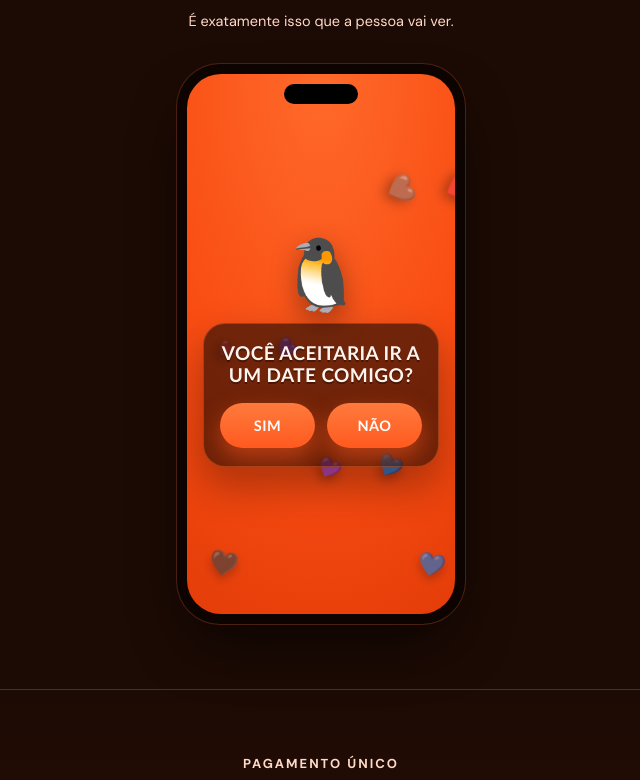
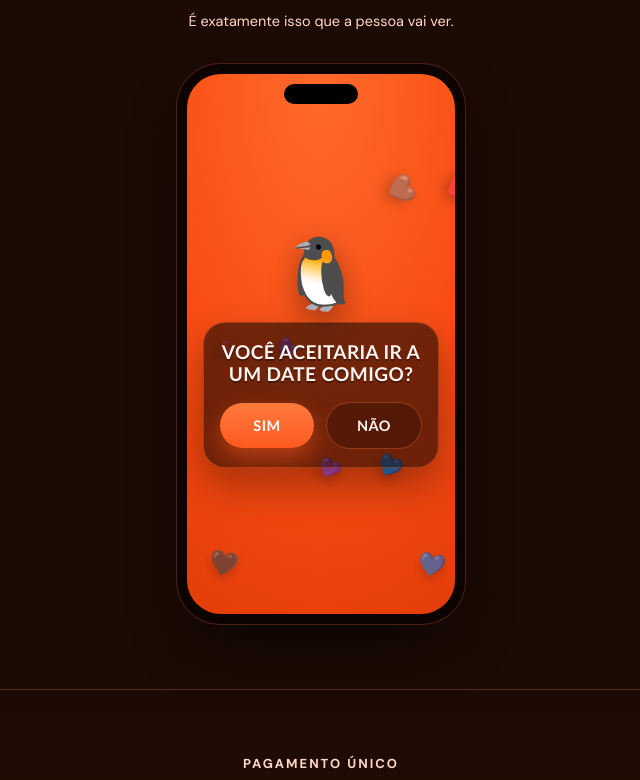
Before and after one commit to joaosamoia/FromMyHeart, a Next.js app: page /date in a window 1280 px wide. Shown: the part 1433-2213 px from the top of the page, without its empty margins (319-959 px from the left). Built offline with nearby package versions, Linux system fonts and the light colour scheme; a web font is replaced by a local one.

Commit message:
Refactor DatePage component for improved readability

```diff
--- a/components/DatePage.tsx
+++ b/components/DatePage.tsx
@@ -1,42 +1,146 @@
 "use client";
 
 // components/DatePage.tsx
-// Template "Date" — convite interativo "Aceita um date? 💙". Produto separado,
-// vendido por R$9,90, com seu próprio fluxo curto no quiz (sem tema, contador,
-// timeline etc — não fazem sentido pra esse formato).
+// Template "Date" — convite interativo "Aceita um date?". Produto separado
+// (R$19,90), com fluxo curto próprio no quiz.
+//
+// São DOIS layouts com o MESMO fluxo de 6 telas — só os tokens visuais mudam.
+// Manter um único componente evita duplicar a lógica (envio pro WhatsApp,
+// navegação, brincadeira do sim/não) em dois arquivos que teriam que ser
+// corrigidos em dobro depois.
 
-import { useState } from "react";
+import { useState, useRef } from "react";
+
+export type DateTemplateId = "sunset" | "docinho";
+
+type Tokens = {
+  nome: string;
+  descricao: string;
+  bg: string;
+  cardBg: string;
+  cardBorder: string;
+  cardShadow: string;
+  fieldBg: string;
+  text: string;
+  muted: string;
+  accent: string;
+  accentSoft: string;
+  btnBg: string;
+  btnText: string;
+  btnShadow: string;
+  radius: number;
+  btnRadius: number;
+  font: string;
+  titleUpper: boolean;
+  titleWeight: number;
+  titleSpacing: number;
+  titleShadow: string;
+  optionCols: number;
+  colorScheme: "dark" | "light";
+  emojiHero: string;
+  emojiSim: string;
+  emojiFim: string;
+  confete: string[];
+  coracao: string;
+};
+
+export const DATE_TEMPLATES: Record<DateTemplateId, Tokens> = {
+  // Laranja quente, caixa alta, clima de meme — o original.
+  sunset: {
+    nome: "Pôr do sol",
+    descricao: "Laranja quente, pinguim e caixa alta",
+    bg: "radial-gradient(120% 120% at 50% 0%, #FF6A2B 0%, #F94C12 55%, #E03A07 100%)",
+    cardBg: "rgba(28,10,4,.62)",
+    cardBorder: "rgba(255,120,60,.35)",
+    cardShadow: "0 18px 40px rgba(0,0,0,.32)",
+    fieldBg: "rgba(20,6,2,.6)",
+    text: "#FFF4EE",
+    muted: "#FFD9C7",
+    accent: "#FF5A1F",
+    accentSoft: "rgba(255,120,60,.22)",
+    btnBg: "linear-gradient(180deg,#FF7A3D,#FF5A1F)",
+    btnText: "#fff",
+    btnShadow: "0 10px 22px rgba(255,90,31,.5)",
+    radius: 22,
+    btnRadius: 40,
+    font: "'Trebuchet MS','Segoe UI',system-ui,sans-serif",
+    titleUpper: true,
+    titleWeight: 800,
+    titleSpacing: 0.4,
+    titleShadow: "0 2px 0 rgba(0,0,0,.35)",
+    optionCols: 3,
+    colorScheme: "dark",
+    emojiHero: "🐧",
+    emojiSim: "🥰",
+    emojiFim: "🐧",
+    confete: ["💙", "🖤", "🤎", "❤️", "💜"],
+    coracao: "💙",
+  },
+  // Pastel claro, minúsculas, clima fofo/adesivo — o oposto do primeiro.
+  docinho: {
+    nome: "Docinho",
+    descricao: "Pastel claro, ursinho e clima fofo",
+    bg: "linear-gradient(180deg, #F6EEFF 0%, #FDF2F8 55%, #EAFBF3 100%)",
+    cardBg: "#ffffff",
+    cardBorder: "rgba(160,120,220,.22)",
+    cardShadow: "0 14px 34px rgba(150,110,200,.18)",
+    fieldBg: "#FBF7FF",
+    text: "#3B2A52",
+    muted: "#8B7BA6",
+    accent: "#A97BE8",
+    accentSoft: "rgba(169,123,232,.16)",
+    btnBg: "linear-gradient(180deg,#C79BF5,#A97BE8)",
+    btnText: "#fff",
+    btnShadow: "0 10px 22px rgba(169,123,232,.4)",
+    radius: 26,
+    btnRadius: 99,
+    font: "'DM Sans','Segoe UI',system-ui,sans-serif",
+    titleUpper: false,
+    titleWeight: 700,
+    titleSpacing: -0.3,
+    titleShadow: "none",
+    optionCols: 2,
+    colorScheme: "light",
+    emojiHero: "🧸",
+    emojiSim: "🌷",
+    emojiFim: "🧸",
+    confete: ["💜", "🩷", "🤍", "🌸", "✨"],
+    coracao: "💜",
+  },
+};
 
 export default function DatePage({
   whatsapp,
   nickname,
   big = false,
+  template = "sunset",
 }: {
   whatsapp?: string;
   nickname?: string;
   big?: boolean;
+  template?: DateTemplateId;
 }) {
+  const T = DATE_TEMPLATES[template] ?? DATE_TEMPLATES.sunset;
   const wa = whatsapp && whatsapp.replace(/\D/g, "").length >= 10 ? whatsapp.replace(/\D/g, "") : "";
-  const nick = nickname && nickname.trim() ? nickname.trim().toUpperCase() : "AMOR";
+  const nick = nickname && nickname.trim() ? nickname.trim() : "amor";
+  const nickShow = T.titleUpper ? nick.toUpperCase() : nick;
+
   const [screen, setScreen] = useState<"s1" | "s2" | "s3" | "s4" | "s5" | "s6">("s1");
-  const [noGone, setNoGone] = useState(false);
   const [food, setFood] = useState<string | null>(null);
   const [vibe, setVibe] = useState<string | null>(null);
   const [dateVal, setDateVal] = useState("");
   const [timeVal, setTimeVal] = useState("");
 
-  const O = { orange: "#F94C12", orange2: "#FF6A2B", btn: "#FF5A1F", card: "rgba(28,10,4,.62)", line: "rgba(255,120,60,.35)", field: "rgba(20,6,2,.6)", text: "#FFF4EE", muted: "#FFD9C7" };
   const s = big ? 1.12 : 1;
-  const heartEmojis = ["💙", "🖤", "🤎", "❤️", "💜"];
-  const hearts = Array.from({ length: 14 }, (_, i) => ({
+  const confete = Array.from({ length: 14 }, (_, i) => ({
     left: (i * 37) % 100,
     dur: 6 + ((i * 13) % 6),
     delay: (i * 7) % 6,
     size: 16 + ((i * 5) % 14),
-    e: heartEmojis[i % heartEmojis.length],
+    e: T.confete[i % T.confete.length],
   }));
 
-  const foods = [["🍔", "Hambúrguer"], ["🍣", "Sushi"], ["🍝", "Massas"], ["🌮", "Tacos"], ["🍕", "Pizza"]];
+  const foods = [["🍔", "Hambúrguer"], ["🍣", "Sushi"], ["🍝", "Massas"], ["🌮", "Tacos"], ["🍕", "Pizza"], ["🍦", "Sorvete"]];
   const vibes = [["⛳", "Golfe"], ["🚶", "Caminhada"], ["🎬", "Cinema"], ["💃", "Dança"], ["🎢", "Parque"], ["🏖️", "Praia"]];
   const meses = ["janeiro", "fevereiro", "março", "abril", "maio", "junho", "julho", "agosto", "setembro", "outubro", "novembro", "dezembro"];
   const fmt = (v: string) => {
@@ -45,61 +149,155 @@ export default function DatePage({
     return `${parseInt(dd)} de ${meses[parseInt(m) - 1]} de ${y}`;
   };
   const sendZap = () => {
-    const msg = `Aceitei nosso date! 💙\n\n📅 ${fmt(dateVal)}\n⏰ ${timeVal || "—"}\n🍽️ ${food || "—"}\n✨ ${vibe || "—"}`;
+    const msg = `Aceitei nosso date! ${T.coracao}\n\n📅 ${fmt(dateVal)}\n⏰ ${timeVal || "—"}\n🍽️ ${food || "—"}\n✨ ${vibe || "—"}`;
     if (wa) window.open?.("https://wa.me/" + wa + "?text=" + encodeURIComponent(msg), "_blank");
     else alert("O número de WhatsApp não foi configurado nesta página.");
   };
 
-  const h1: React.CSSProperties = { fontSize: big ? 25 : 19, fontWeight: 800, letterSpacing: 0.4, lineHeight: 1.18, textShadow: "0 2px 0 rgba(0,0,0,.35)", margin: 0, color: O.text };
-  const sub: React.CSSProperties = { fontSize: big ? 15 : 13, color: O.muted, fontWeight: 600, margin: "8px 0 0" };
-  const card: React.CSSProperties = { width: "100%", boxSizing: "border-box", background: O.card, border: `1px solid ${O.line}`, borderRadius: 22, padding: big ? "22px 20px" : "18px 16px", boxShadow: "0 18px 40px rgba(0,0,0,.32)" };
-  const btn = (dis?: boolean): React.CSSProperties => ({ width: "100%", border: "none", cursor: dis ? "default" : "pointer", color: "#fff", fontWeight: 800, letterSpacing: 0.5, fontSize: big ? 17 : 14.5, padding: big ? "15px 18px" : "12px 14px", borderRadius: 40, fontFamily: "inherit", opacity: dis ? 0.55 : 1, background: dis ? "#a85a3e" : `linear-gradient(180deg,#FF7A3D,${O.btn})`, boxShadow: dis ? "none" : "0 10px 22px rgba(255,90,31,.5)" });
-  const field: React.CSSProperties = { width: "100%", boxSizing: "border-box", background: O.field, border: `1px solid ${O.line}`, borderRadius: 14, padding: "12px 14px", color: O.text, fontSize: 15, fontFamily: "inherit", colorScheme: "dark", outline: "none" };
-  const fl: React.CSSProperties = { alignSelf: "flex-start", fontSize: 11.5, color: O.muted, fontWeight: 700 };
-  const grid: React.CSSProperties = { display: "grid", gridTemplateColumns: "repeat(3,1fr)", gap: 8, width: "100%" };
-  const opt = (sel: boolean): React.CSSProperties => ({ display: "flex", flexDirection: "column", alignItems: "center", gap: 4, padding: "12px 4px", borderRadius: 16, cursor: "pointer", background: sel ? "rgba(255,120,60,.22)" : "rgba(255,255,255,0.06)", border: `1.5px solid ${sel ? "#ffb27a" : O.line}`, boxShadow: sel ? "0 0 0 3px rgba(255,120,60,.25)" : "none" });
-  const emojiTop: React.CSSProperties = { fontSize: 70 * s, lineHeight: 1, animation: "bobD 3s ease-in-out infinite", filter: "drop-shadow(0 10px 14px rgba(0,0,0,.35))" };
+  const h1: React.CSSProperties = {
+    fontSize: (big ? 25 : 19) * (T.titleUpper ? 1 : 1.05),
+    fontWeight: T.titleWeight,
+    letterSpacing: T.titleSpacing,
+    lineHeight: 1.18,
+    textShadow: T.titleShadow,
+    textTransform: T.titleUpper ? "uppercase" : "none",
+    margin: 0,
+    color: T.text,
+  };
+  const sub: React.CSSProperties = { fontSize: big ? 15 : 13, color: T.muted, fontWeight: 600, margin: "8px 0 0" };
+  const card: React.CSSProperties = {
+    width: "100%",
+    boxSizing: "border-box",
+    background: T.cardBg,
+    border: `1px solid ${T.cardBorder}`,
+    borderRadius: T.radius,
+    padding: big ? "22px 20px" : "18px 16px",
+    boxShadow: T.cardShadow,
+  };
+  const btn = (dis?: boolean): React.CSSProperties => ({
+    width: "100%",
+    border: "none",
+    cursor: dis ? "default" : "pointer",
+    color: T.btnText,
+    fontWeight: 800,
+    letterSpacing: T.titleUpper ? 0.5 : 0.2,
+    fontSize: big ? 17 : 14.5,
+    padding: big ? "15px 18px" : "12px 14px",
+    borderRadius: T.btnRadius,
+    fontFamily: "inherit",
+    opacity: dis ? 0.5 : 1,
+    background: dis ? T.muted : T.btnBg,
+    boxShadow: dis ? "none" : T.btnShadow,
+  });
+  const field: React.CSSProperties = {
+    width: "100%",
+    boxSizing: "border-box",
+    background: T.fieldBg,
+    border: `1px solid ${T.cardBorder}`,
+    borderRadius: 14,
+    padding: "12px 14px",
+    color: T.text,
+    fontSize: 15,
+    fontFamily: "inherit",
+    colorScheme: T.colorScheme,
+    outline: "none",
+  };
+  const fl: React.CSSProperties = { alignSelf: "flex-start", fontSize: 11.5, color: T.muted, fontWeight: 700 };
+  const grid: React.CSSProperties = { display: "grid", gridTemplateColumns: `repeat(${T.optionCols},1fr)`, gap: 8, width: "100%" };
+  const opt = (sel: boolean): React.CSSProperties => ({
+    display: "flex",
+    flexDirection: "column",
+    alignItems: "center",
+    gap: 4,
+    padding: T.optionCols === 2 ? "16px 6px" : "12px 4px",
+    borderRadius: 16,
+    cursor: "pointer",
+    background: sel ? T.accentSoft : T.colorScheme === "dark" ? "rgba(255,255,255,0.06)" : "rgba(0,0,0,0.03)",
+    border: `1.5px solid ${sel ? T.accent : T.cardBorder}`,
+    boxShadow: sel ? `0 0 0 3px ${T.accentSoft}` : "none",
+  });
+  const emojiTop: React.CSSProperties = {
+    fontSize: 70 * s,
+    lineHeight: 1,
+    animation: "bobD 3s ease-in-out infinite",
+    filter: T.colorScheme === "dark" ? "drop-shadow(0 10px 14px rgba(0,0,0,.35))" : "drop-shadow(0 10px 14px rgba(150,110,200,.3))",
+  };
 
   return (
-    <div style={{ minHeight: big ? "100vh" : "100%", background: `radial-gradient(120% 120% at 50% 0%, ${O.orange2} 0%, ${O.orange} 55%, #E03A07 100%)`, color: O.text, fontFamily: "'Trebuchet MS','Segoe UI',system-ui,sans-serif", position: "relative", overflowY: "auto", display: "flex", alignItems: "center", justifyContent: "center", padding: big ? "40px 22px" : "36px 16px 20px" }}>
-      <style>{`@keyframes floatUpDate{0%{transform:translateY(0) rotate(0) scale(.8);opacity:0}12%{opacity:.9}88%{opacity:.9}100%{transform:translateY(-115vh) rotate(140deg) scale(1.1);opacity:0}}@keyframes bobD{0%,100%{transform:translateY(0)}50%{transform:translateY(-10px)}}@keyframes popD{from{opacity:0;transform:scale(.94) translateY(12px)}to{opacity:1;transform:none}}`}</style>
+    <div
+      style={{
+        minHeight: big ? "100vh" : "100%",
+        background: T.bg,
+        color: T.text,
+        fontFamily: T.font,
+        position: "relative",
+        overflowY: "auto",
+        display: "flex",
+        alignItems: "center",
+        justifyContent: "center",
+        padding: big ? "40px 22px" : "36px 16px 20px",
+      }}
+    >
+      <style>{`
+        @keyframes floatUpDate{0%{transform:translateY(0) rotate(0) scale(.8);opacity:0}12%{opacity:.9}88%{opacity:.9}100%{transform:translateY(-115vh) rotate(140deg) scale(1.1);opacity:0}}
+        @keyframes bobD{0%,100%{transform:translateY(0)}50%{transform:translateY(-10px)}}
+        @keyframes popD{from{opacity:0;transform:scale(.94) translateY(12px)}to{opacity:1;transform:none}}
+        @media (prefers-reduced-motion: reduce){ *{animation:none !important;} }
+      `}</style>
+
       <div style={{ position: "absolute", inset: 0, overflow: "hidden", pointerEvents: "none" }}>
-        {hearts.map((h, i) => (
-          <span key={i} style={{ position: "absolute", left: `${h.left}%`, bottom: "-50px", fontSize: h.size * s, animation: `floatUpDate ${h.dur}s linear ${h.delay}s infinite`, filter: "drop-shadow(0 6px 6px rgba(0,0,0,.35))" }}>
+        {confete.map((h, i) => (
+          <span
+            key={i}
+            style={{
+              position: "absolute",
+              left: `${h.left}%`,
+              bottom: "-50px",
+              fontSize: h.size * s,
+              animation: `floatUpDate ${h.dur}s linear ${h.delay}s infinite`,
+              filter: "drop-shadow(0 6px 6px rgba(0,0,0,.25))",
+            }}
+          >
             {h.e}
           </span>
         ))}
       </div>
 
-      <div key={screen} style={{ position: "relative", zIndex: 2, width: "100%", maxWidth: 430, display: "flex", flexDirection: "column", alignItems: "center", gap: 16 * s, textAlign: "center", animation: "popD .45s cubic-bezier(.2,.8,.2,1.05)" }}>
+      <div
+        key={screen}
+        style={{
+          position: "relative",
+          zIndex: 2,
+          width: "100%",
+          maxWidth: 430,
+          display: "flex",
+          flexDirection: "column",
+          alignItems: "center",
+          gap: 16 * s,
+          textAlign: "center",
+          animation: "popD .45s cubic-bezier(.2,.8,.2,1.05)",
+        }}
+      >
         {screen === "s1" && (
           <>
-            <div style={emojiTop}>🐧</div>
+            <div style={emojiTop}>{T.emojiHero}</div>
             <div style={card}>
               <h1 style={h1}>
-                VOCÊ ACEITARIA IR A<br />UM DATE COMIGO?
+                Você aceitaria ir a<br />um date comigo?
               </h1>
-              {noGone && <p style={{ ...sub, fontWeight: 800 }}>POR FAVOR 🥺👉👈</p>}
-              <div style={{ display: "flex", gap: 12, marginTop: 16 }}>
-                <button style={btn()} onClick={() => setScreen("s2")}>SIM</button>
-                {!noGone && (
-                  <button style={btn()} onClick={() => setNoGone(true)}>
-                    NÃO
-                  </button>
-                )}
-              </div>
+              <SimNao T={T} big={big} onSim={() => setScreen("s2")} />
             </div>
           </>
         )}
 
         {screen === "s2" && (
           <>
-            <div style={emojiTop}>🥰</div>
+            <div style={emojiTop}>{T.emojiSim}</div>
             <div style={card}>
-              <h1 style={h1}>VOCÊ DISSE SIM? 🥺</h1>
-              <p style={sub}>Eu estava esperando você dizer não kkkk</p>
+              <h1 style={h1}>Você disse sim? 🥺</h1>
+              <p style={sub}>Eu já sabia que não tinha como dizer não kkkk</p>
               <button style={{ ...btn(), marginTop: 18 }} onClick={() => setScreen("s3")}>
-                PRÓXIMO 💙
+                PRÓXIMO {T.coracao}
               </button>
             </div>
           </>
@@ -107,65 +305,78 @@ export default function DatePage({
 
         {screen === "s3" && (
           <div style={{ ...card, display: "flex", flexDirection: "column", gap: 10, alignItems: "stretch" }}>
-            <h1 style={h1}>📅 QUANDO VOCÊ TÁ LIVRE?</h1>
+            <h1 style={h1}>📅 Quando você tá livre?</h1>
             <label style={fl}>Escolhe a data</label>
             <input type="date" value={dateVal} onChange={(e) => setDateVal(e.target.value)} style={field} />
             <label style={fl}>Escolhe o horário</label>
             <input type="time" value={timeVal} onChange={(e) => setTimeVal(e.target.value)} style={field} />
             <button style={{ ...btn(), marginTop: 10 }} onClick={() => setScreen("s4")}>
-              SELECIONAR A DATA 💙
+              SELECIONAR A DATA {T.coracao}
             </button>
           </div>
         )}
 
         {screen === "s4" && (
           <div style={card}>
-            <h1 style={h1}>O QUE TÁ AFIM? 🤤</h1>
+            <h1 style={h1}>O que tá afim? 🤤</h1>
             <div style={{ ...grid, marginTop: 14 }}>
               {foods.map(([e, n]) => {
                 const val = `${e} ${n}`;
                 return (
                   <div key={n} style={opt(food === val)} onClick={() => setFood(val)}>
-                    <span style={{ fontSize: 26 }}>{e}</span>
+                    <span style={{ fontSize: T.optionCols === 2 ? 30 : 26 }}>{e}</span>
                     <span style={{ fontSize: 11.5, fontWeight: 700 }}>{n}</span>
                   </div>
                 );
               })}
             </div>
             <button style={{ ...btn(!food), marginTop: 16 }} disabled={!food} onClick={() => food && setScreen("s5")}>
-              {food ? "CONTINUAR 💙" : "ESCOLHE PRIMEIRO 👆"}
+              {food ? `CONTINUAR ${T.coracao}` : "ESCOLHE PRIMEIRO 👆"}
             </button>
           </div>
         )}
 
         {screen === "s5" && (
           <div style={card}>
-            <h1 style={h1}>QUAL É A VIBE? 🌼</h1>
+            <h1 style={h1}>Qual é a vibe? 🌼</h1>
             <p style={sub}>Escolhe a atividade ideal</p>
             <div style={{ ...grid, marginTop: 14 }}>
               {vibes.map(([e, n]) => {
                 const val = `${e} ${n}`;
                 return (
                   <div key={n} style={opt(vibe === val)} onClick={() => setVibe(val)}>
-                    <span style={{ fontSize: 26 }}>{e}</span>
+                    <span style={{ fontSize: T.optionCols === 2 ? 30 : 26 }}>{e}</span>
                     <span style={{ fontSize: 11.5, fontWeight: 700 }}>{n}</span>
                   </div>
                 );
               })}
             </div>
             <button style={{ ...btn(!vibe), marginTop: 16 }} disabled={!vibe} onClick={() => vibe && setScreen("s6")}>
-              {vibe ? "BORA! 💙" : "ESCOLHE PRIMEIRO 👆"}
+              {vibe ? `BORA! ${T.coracao}` : "ESCOLHE PRIMEIRO 👆"}
             </button>
           </div>
         )}
 
         {screen === "s6" && (
           <>
-            <div style={emojiTop}>🐧</div>
+            <div style={emojiTop}>{T.emojiFim}</div>
             <div style={card}>
-              <h1 style={h1}>TÔ CONTIGO, {nick}. 💙</h1>
+              <h1 style={h1}>
+                Tô contigo, {nickShow}. {T.coracao}
+              </h1>
               <p style={sub}>Fica pronta que eu vou te buscar 🚗</p>
-              <div style={{ marginTop: 14, padding: "12px 14px", borderRadius: 14, background: "rgba(0,0,0,.22)", border: `1px solid ${O.line}`, textAlign: "left", fontSize: 13.5, lineHeight: 1.7 }}>
+              <div
+                style={{
+                  marginTop: 14,
+                  padding: "12px 14px",
+                  borderRadius: 14,
+                  background: T.colorScheme === "dark" ? "rgba(0,0,0,.22)" : T.fieldBg,
+                  border: `1px solid ${T.cardBorder}`,
+                  textAlign: "left",
+                  fontSize: 13.5,
+                  lineHeight: 1.7,
+                }}
+              >
                 <div>📅 {fmt(dateVal)}</div>
                 <div>⏰ {timeVal || "—"}</div>
                 <div>🍽️ {food || "—"}</div>
@@ -181,3 +392,85 @@ export default function DatePage({
     </div>
   );
 }
+
+// ───────── a brincadeira do sim/não ─────────
+// O "NÃO" foge do cursor/dedo. Depois de 3 tentativas ele desiste — assim a
+// piada tem desfecho em vez de virar frustração, e quem usa teclado ou tem
+// "reduzir movimento" ligado não fica travado sem conseguir responder.
+export function SimNao({
+  T,
+  big = false,
+  onSim,
+}: {
+  T: Tokens;
+  big?: boolean;
+  onSim: () => void;
+}) {
+  const [dodges, setDodges] = useState(0);
+  const [pos, setPos] = useState({ x: 0, y: 0 });
+  const zone = useRef<HTMLDivElement>(null);
+  const desistiu = dodges >= 3;
+
+  const fugir = () => {
+    if (desistiu) return;
+    const reduzir = typeof window !== "undefined" && window.matchMedia?.("(prefers-reduced-motion: reduce)").matches;
+    if (reduzir) {
+      setDodges(3);
+      return;
+    }
+    const w = zone.current?.offsetWidth ?? 260;
+    setPos({ x: (Math.random() - 0.5) * Math.min(w * 0.5, 150), y: (Math.random() - 0.5) * 70 });
+    setDodges((d) => d + 1);
+  };
+
+  const base: React.CSSProperties = {
+    flex: 1,
+    border: "none",
+    cursor: "pointer",
+    fontWeight: 800,
+    letterSpacing: T.titleUpper ? 0.5 : 0.2,
+    fontSize: big ? 17 : 14.5,
+    padding: big ? "15px 18px" : "12px 14px",
+    borderRadius: T.btnRadius,
+    fontFamily: "inherit",
+  };
+
+  return (
+    <>
+      {desistiu && (
+        <p style={{ fontSize: big ? 15 : 13, color: T.muted, fontWeight: 800, margin: "10px 0 0" }}>
+          POR FAVOR 🥺👉👈
+        </p>
+      )}
+      <div
+        ref={zone}
+        style={{ position: "relative", display: "flex", gap: 12, marginTop: 16, alignItems: "center", minHeight: big ? 56 : 46 }}
+      >
+        <button style={{ ...base, color: T.btnText, background: T.btnBg, boxShadow: T.btnShadow }} onClick={onSim}>
+          SIM
+        </button>
+        <button
+          onMouseEnter={fugir}
+          onFocus={fugir}
+          onClick={fugir}
+          aria-label={desistiu ? "Não (desistiu)" : "Não"}
+          style={{
+            ...base,
+            flex: desistiu ? 0.55 : 1,
+            padding: desistiu ? "9px 12px" : base.padding,
+            fontSize: desistiu ? 12 : base.fontSize,
+            color: T.text,
+            background: T.colorScheme === "dark" ? "rgba(0,0,0,.24)" : "rgba(0,0,0,.05)",
+            border: `1.5px solid ${T.cardBorder}`,
+            cursor: desistiu ? "not-allowed" : "pointer",
+            opacity: desistiu ? 0.5 : 1,
+            transform: `translate(${pos.x}px, ${pos.y}px)`,
+            transition: "transform .22s cubic-bezier(.3,1.4,.5,1), font-size .3s, padding .3s, flex .3s",
+          }}
+        >
+          {desistiu ? "tá bom, é sim 😮‍💨" : "NÃO"}
+        </button>
+      </div>
+    </>
+  );
+}
```
